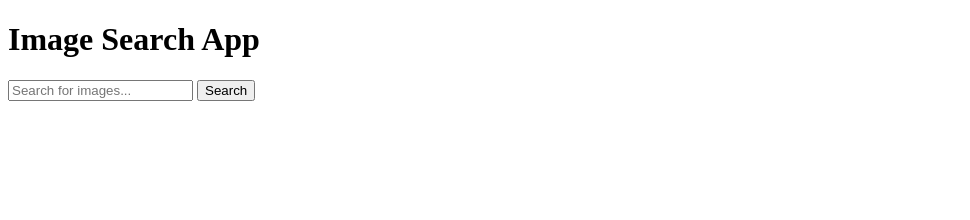
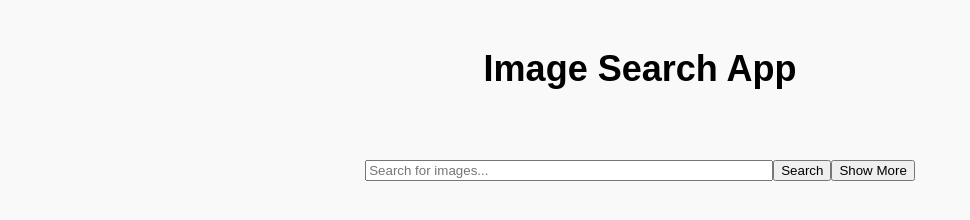
Before and after one commit to rashima200/ImageSearchApp, a plain HTML site: page index.html in a window 1280 px wide. Shown: the whole page, without its empty margins (0-970 px from the left). Drawn offline with Linux system fonts and the light colour scheme.

Commit message:
feat:form  section is added

```diff
--- a/index.html
+++ b/index.html
@@ -5,11 +5,12 @@
     <meta http-equiv="X-UA-Compatible" content="IE=edge">
     <meta name="viewport" content="width=device-width, initial-scale=1.0">
     <title>Image Search App</title>
+    <link rel="stylesheet" href="style.css">
 </head>
 <body>
    <h1>Image Search App</h1>
    <form >
-    <input type="text" id="search-id"
+    <input type="text" id="search-input"
     placeholder="Search for images..."/>
     <button id="search-button">Search</button>
     <div class="search-results">
@@ -17,6 +18,7 @@
             <img src="" alt="">
         </div>
     </div>
+    <button id="show-more-button">Show More</button>
    </form>
 </body>
 </html>
--- a/style.css
+++ b/style.css
@@ -0,0 +1,24 @@
+body{
+    background-color: #f9f9f9;
+    font-family: Arial, Helvetica, sans-serif;
+    line-height: 1.6;
+    margin: 0;
+}
+h1{
+    font-size: 36px;
+    font-weight: bold;
+    text-align: center;
+    margin-top: 40px;
+    margin-bottom: 60px;
+}
+form{
+    display: flex;
+    justify-content: center;
+    align-items: center;
+    margin-bottom: 60px;
+
+}
+#search-input{
+    width: 60%;
+    max-width: 400px;
+}
```
